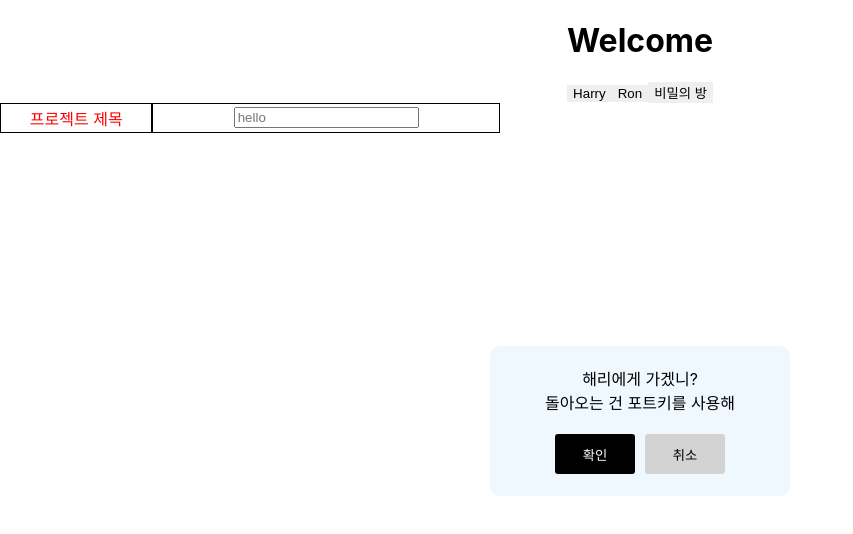
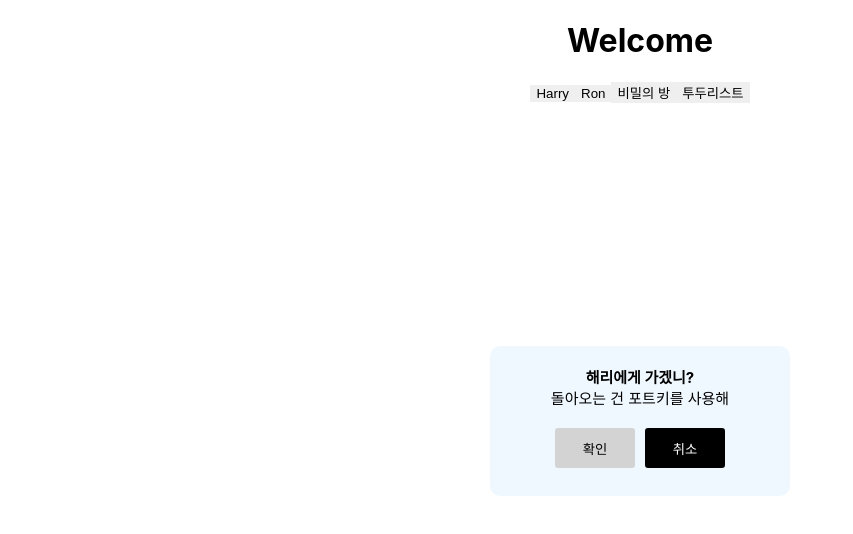
Before and after one commit to kordobby/react-basic-leetrue, a React (Create React App) app: page / in a window 1280 px wide. Both pictures are taken after a click on the button "Harry". Shown: the top 534 px of the page, without its empty margins (0-853 px from the left). Built offline with nearby package versions, Linux system fonts and the light colour scheme.

Commit message:
use custom modal

```diff
--- a/src/components/AlertModal/AlertModal.jsx
+++ b/src/components/AlertModal/AlertModal.jsx
@@ -14,16 +14,20 @@ const AlertModal = () => {
     <UI.StWrapper>
       <UI.AlertWrapper>
         <UI.AlertTitleWrapper>
-          <span>{title}</span>
+          <UI.AlertTitle>{title}</UI.AlertTitle>
           <span>{subtitle}</span>
         </UI.AlertTitleWrapper>
         <UI.AlertBtnWrapper>
-          <UI.AlertBtnElem bgColor={`black`} color={`white`} onClick={onClick}>
+          <UI.AlertBtnElem
+            color={`black`}
+            bgColor={`#D3D3D3`}
+            onClick={onClick}
+          >
             {confirmBtnText}
           </UI.AlertBtnElem>
           <UI.AlertBtnElem
-            color={`black`}
-            bgColor={`#D3D3D3`}
+            bgColor={`black`}
+            color={`white`}
             onClick={() => {
               dispatch(closeAlert());
             }}
--- a/src/components/AlertModal/AlertModal.style.js
+++ b/src/components/AlertModal/AlertModal.style.js
@@ -22,6 +22,14 @@ export const AlertTitleWrapper = styled.div`
   align-items: center;
   flex-direction: column;
   padding: 20px 15px 20px 15px;
+  span {
+    font-size: 15px;
+  }
+`;
+
+export const AlertTitle = styled.span`
+  font-size: 15px;
+  font-weight: 700;
 `;
 
 export const AlertBtnWrapper = styled.div`
--- a/src/components/Todos/Header.jsx
+++ b/src/components/Todos/Header.jsx
@@ -1,10 +1,14 @@
 import { HeaderWrapper } from "./Todos.style";
 import TodoInput from "./TodoInput";
 import { InputButton } from "./Todos.style";
+import { useDispatch } from "react-redux";
 import { useState } from "react";
 import { useRef } from "react";
+import { closeAlert, openAlert } from "../../redux/modules/centerModal";
 
 const Header = ({ todoList, setTodoList }) => {
+  const dispatch = useDispatch();
+
   const [todoTitle, setTodoTitle] = useState("");
   const [todoContent, setTodoContent] = useState("");
   const inputRef = useRef();
@@ -12,7 +16,22 @@ const Header = ({ todoList, setTodoList }) => {
     // func
     event.preventDefault();
     if (todoTitle === "" || todoContent === "") {
-      alert("빈칸을 모두 입력해주세요!");
+      dispatch(
+        openAlert({
+          centerModal: {
+            open: true,
+            title: "오류!",
+            subtitle: "빈 칸을 모두 채워주세요!",
+            confirmBtnText: "싫은뎅!",
+            cancelBtnText: "좋아요!",
+            onClick: () => {
+              setTodoTitle("");
+              setTodoContent("");
+              dispatch(closeAlert());
+            },
+          },
+        })
+      );
       return;
     }
     const newTodo = {
--- a/src/pages/Hogwarts.jsx
+++ b/src/pages/Hogwarts.jsx
@@ -53,9 +53,16 @@ const Hogwarts = () => {
       >
         비밀의 방
       </button>
-      <CategoryBox title={`프로젝트 제목`}>
+      <button
+        onClick={() => {
+          navigate("/todos");
+        }}
+      >
+        투두리스트
+      </button>
+      {/* <CategoryBox title={`프로젝트 제목`}>
         <CategoryInput />
-      </CategoryBox>
+      </CategoryBox> */}
     </>
   );
 };
```
